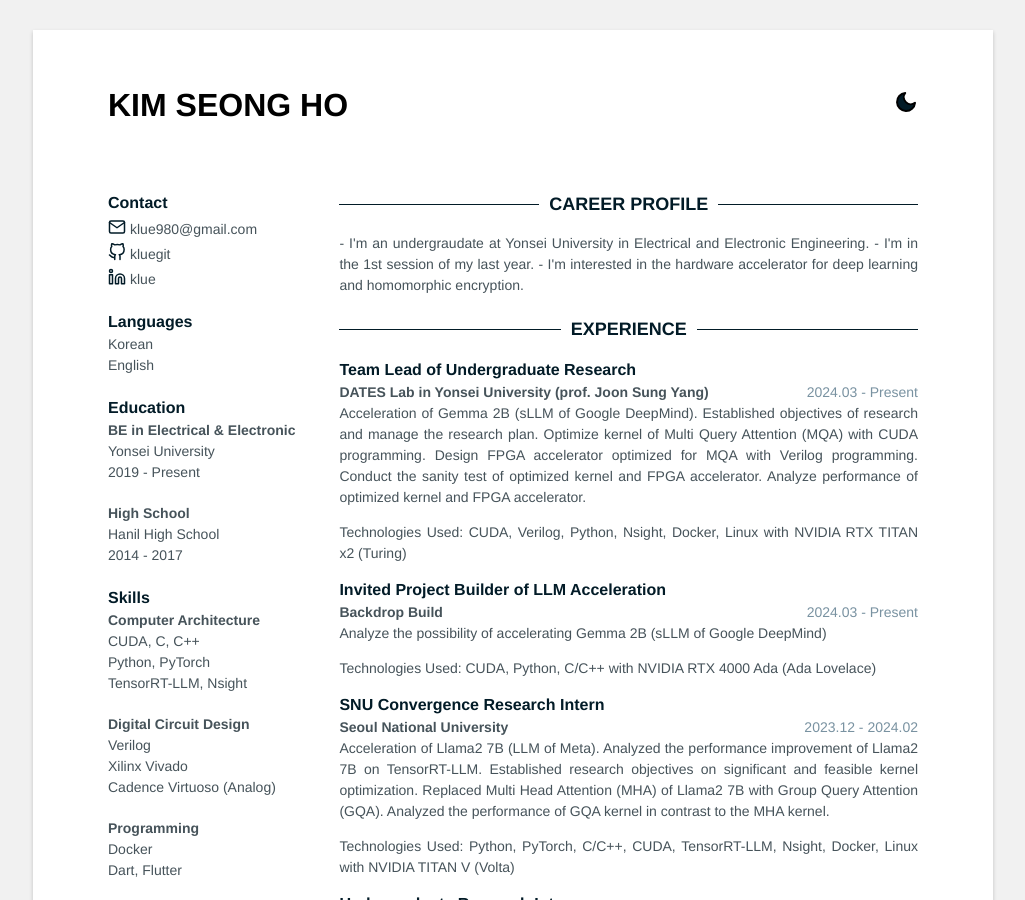
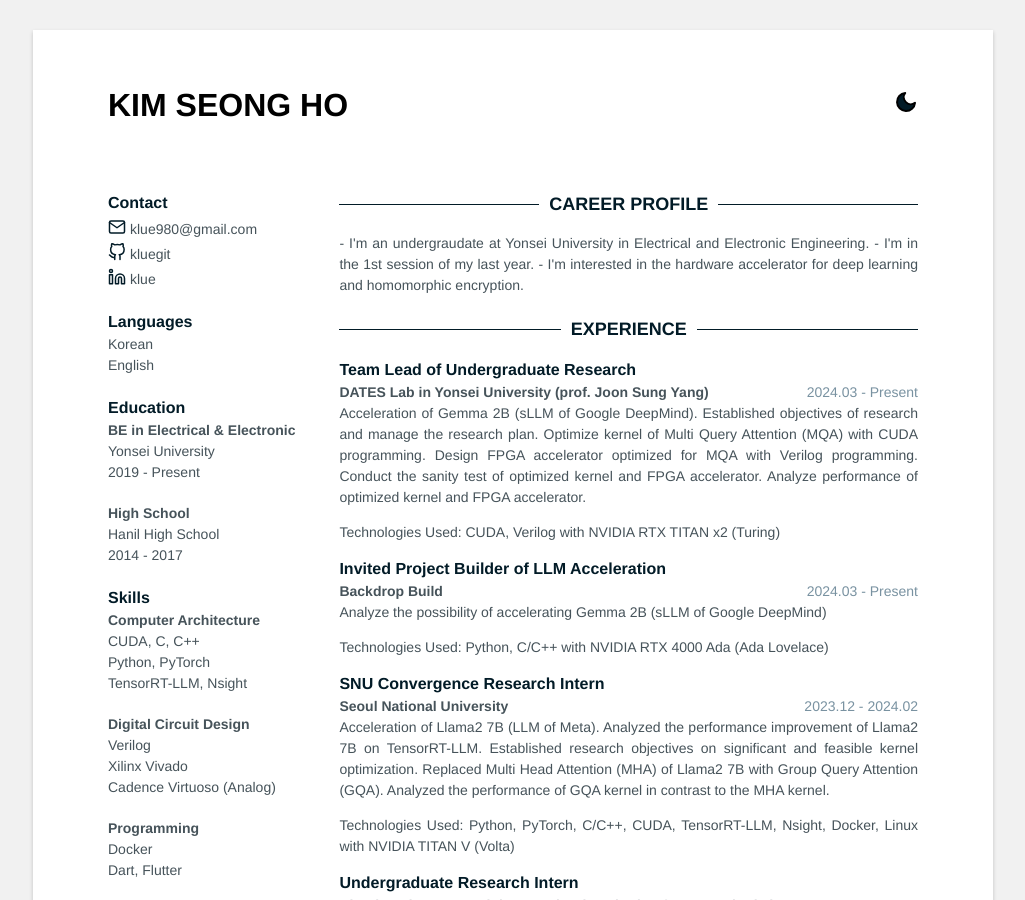
Before and after one commit to klue980/klue980.github.io, a Jekyll site: the page built from index.html, in a window 1280 px wide and 900 px high. Shown: the whole window, without its empty margins (127-1152 px from the left). Built offline with Jekyll 4.4.1, drawn with Linux system fonts in a browser that asks for light colours.

Commit message:
revise tech

```diff
--- a/_data/data.yml
+++ b/_data/data.yml
@@ -59,7 +59,7 @@ experience:
     details:
       - Acceleration of Gemma 2B (sLLM of Google DeepMind). Established objectives of research and manage the research plan. Optimize kernel of Multi Query Attention (MQA) with CUDA programming. Design FPGA accelerator optimized for MQA with Verilog programming. Conduct the sanity test of optimized kernel and FPGA accelerator. Analyze performance of optimized kernel and FPGA accelerator.
     technologies_used: |
-      CUDA, Verilog, Python, Nsight, Docker, Linux with NVIDIA RTX TITAN x2 (Turing)
+      CUDA, Verilog with NVIDIA RTX TITAN x2 (Turing)
 
   - role: Invited Project Builder of LLM Acceleration
     time: 2024.03 - Present
@@ -67,7 +67,7 @@ experience:
     details:
       - Analyze the possibility of accelerating Gemma 2B (sLLM of Google DeepMind)
     technologies_used: |
-      CUDA, Python, C/C++ with NVIDIA RTX 4000 Ada (Ada Lovelace)
+      Python, C/C++ with NVIDIA RTX 4000 Ada (Ada Lovelace)
 
   - role: SNU Convergence Research Intern
     time: 2023.12 - 2024.02
```
